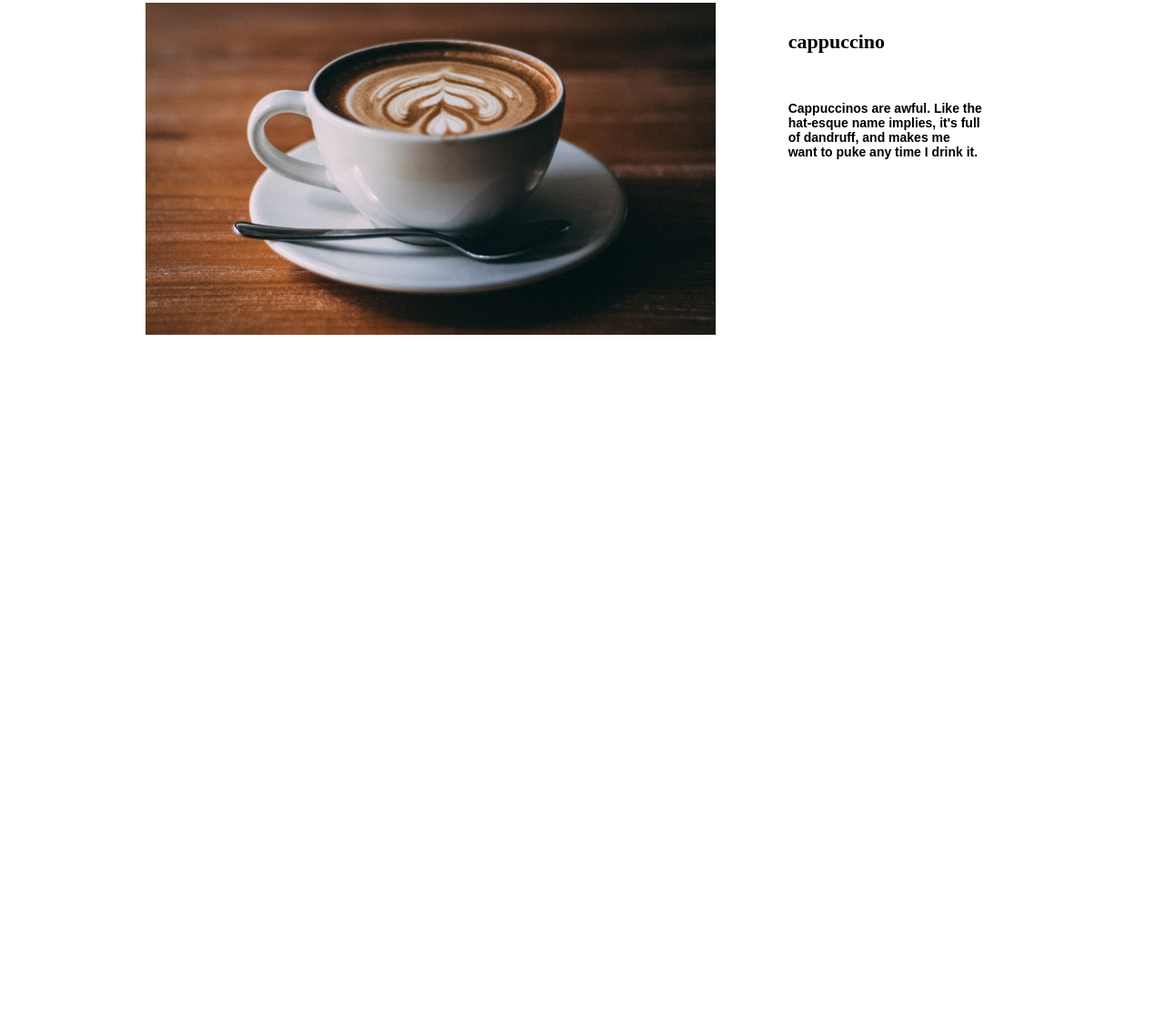
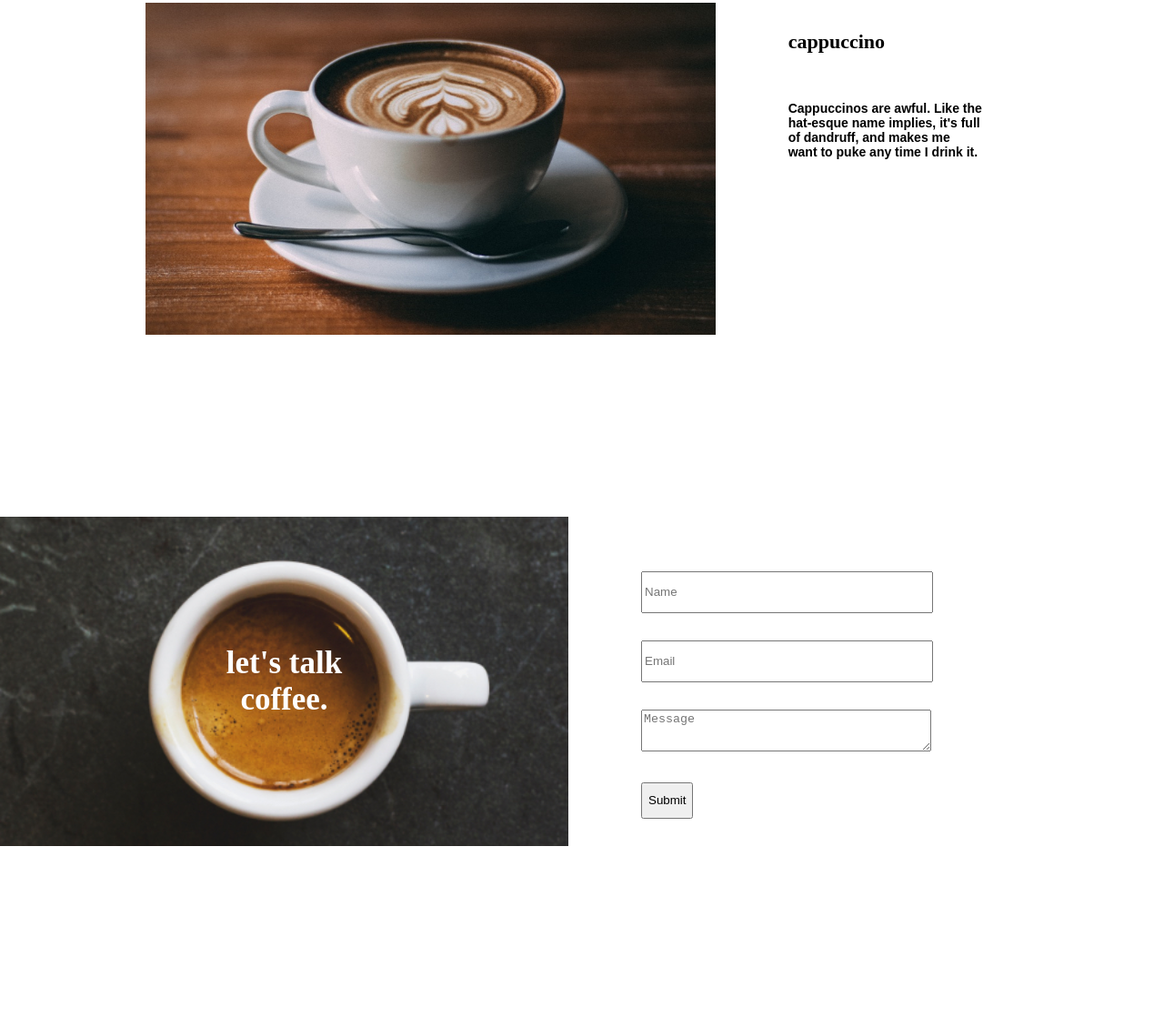
Before and after one commit to jcpickett/coffee-website, a plain HTML site: page index.html in a window 1280 px wide. Shown: the part 1898-3028 px from the top of the page at 91% size. Before the commit the page ends 2266 px from the top, so only its background shows below. Drawn offline with Linux system fonts and the light colour scheme; a web font is replaced by a local one.

Commit message:
Worked on Form section

```diff
--- a/index.html
+++ b/index.html
@@ -86,6 +86,29 @@
 			</div>
 		</div>
 
+		<div class="contact-section">
+			<div class="lets-talk-image">
+				<h2 class="lets-talk">let's talk</h2>
+				<h2 class="lets-talk">coffee.</h2>
+			</div>
+			<div class="info-input">
+				<form>
+					<input type="text" name="name" class= "text-width" placeholder="Name">
+					<br>
+					<input type="text" name="email" class= "text-width" placeholder="Email">
+					<br>
+					<textarea name="message" class= "text-width" placeholder="Message"></textarea>
+					<br>
+					<input type="submit">
+					<br>
+				</form>
+			</div>
+		</div>
+
+		<div class="standard-margin-section">
+
+		</div>
+
 	</body>
 
 </html>
--- a/style.css
+++ b/style.css
@@ -183,3 +183,44 @@ h5{
 .left{
     text-align: left;
 }
+
+.contact-section{
+    padding-top: 200px;
+    display: flex;
+    justify-content: space-between;
+}
+
+.lets-talk-image{
+    background-image: url(img/esp_.jpg);
+    background-size: cover;
+    background-position: center;
+    width: 49%;
+    display: flex;
+    flex-direction: column;
+    justify-content: center;
+    align-items: center;
+}
+
+.info-input{
+    width: 49%;
+    padding-left: 30px;
+    padding-top: 30px;
+    padding-bottom: 30px;
+}
+
+input, textarea{
+    margin-left: 50px;
+    margin-top: 30px;
+    height: 40px;
+}
+
+.text-width{
+    width: 50%;
+}
+
+.lets-talk{
+    color: white;
+    font-size: 35px;
+    margin: 0px;
+    padding: 0px;
+}
```
